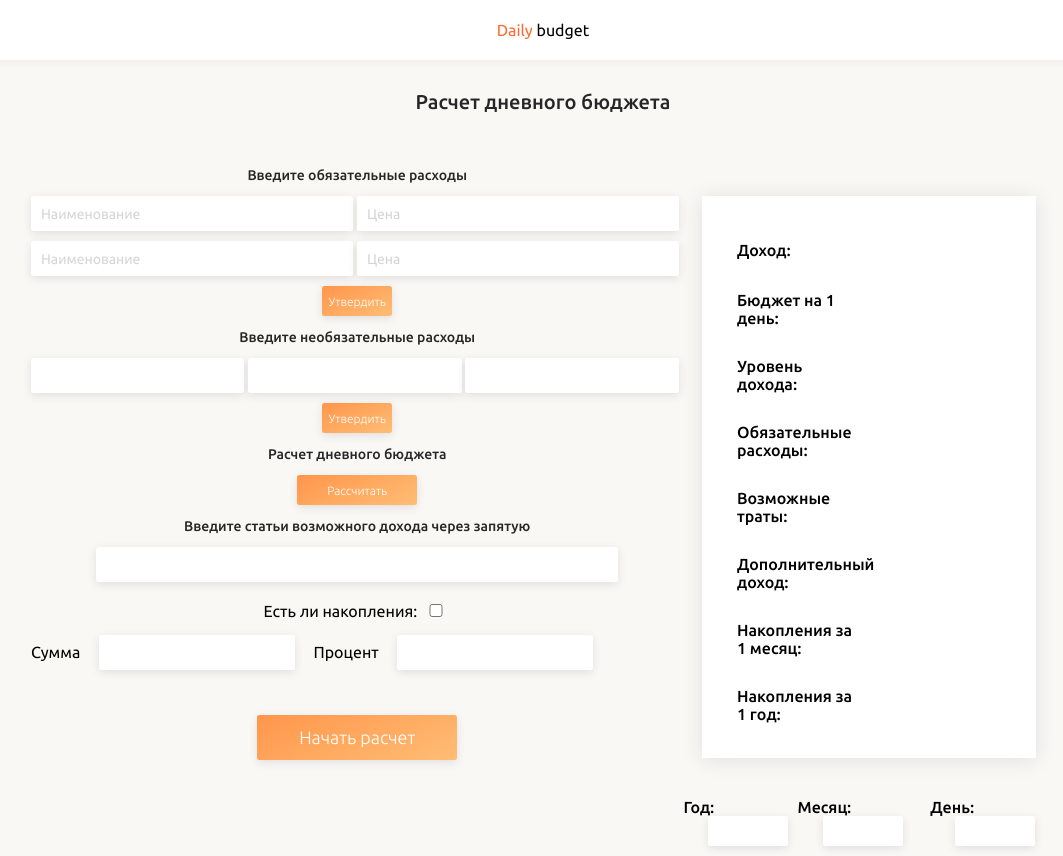
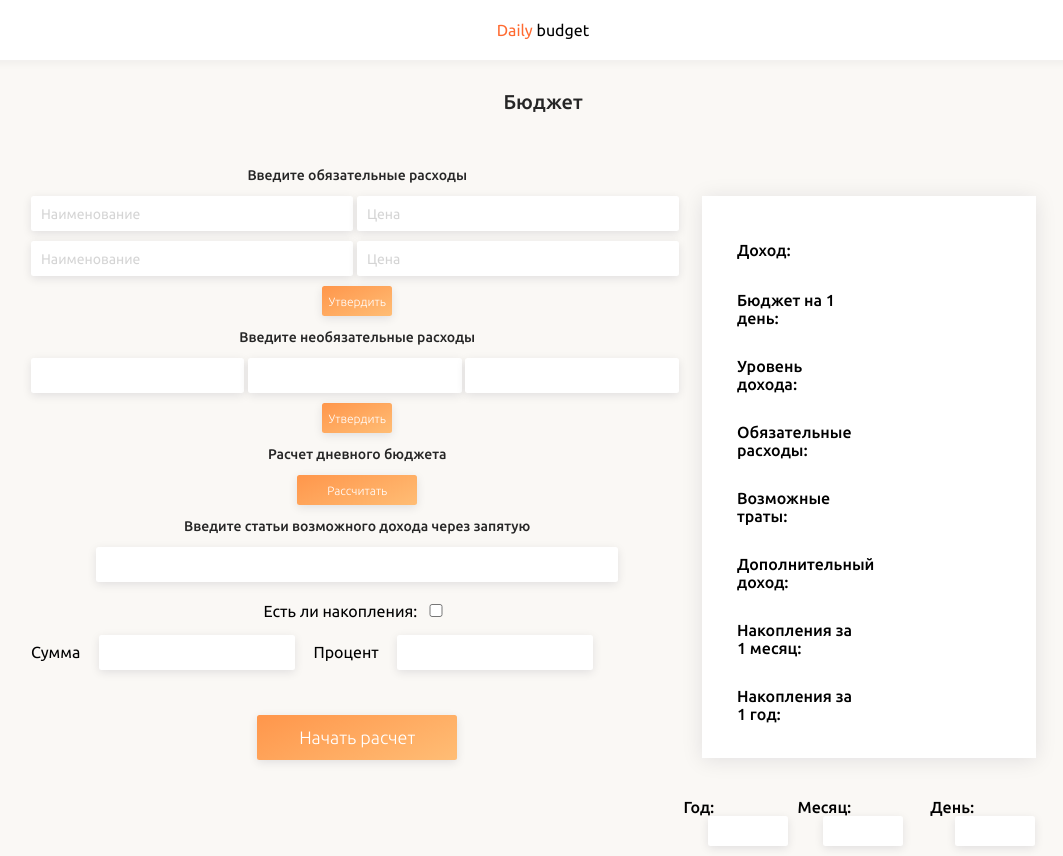
Before and after one commit to Artem27-93/appData-program, a plain HTML site: page index.html in a window 1280 px wide. Shown: the whole page, without its empty margins (97-1160 px from the left). Drawn offline with Linux system fonts and the light colour scheme.

Commit message:
change title name

```diff
--- a/index.html
+++ b/index.html
@@ -15,7 +15,7 @@
         budget
     </div>
     <div class="title">
-        Расчет дневного бюджета
+        Бюджет
     </div>
     <div class="main">
         <div class="data">
```
